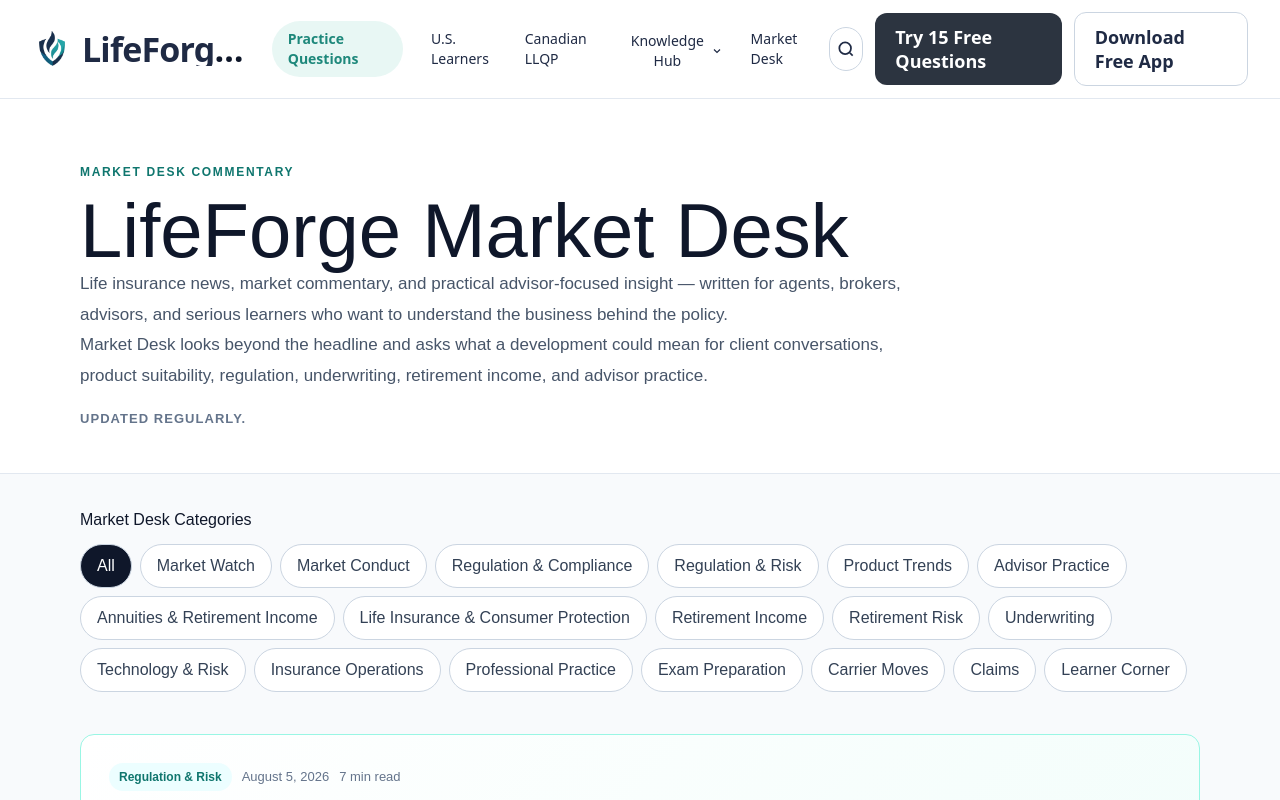
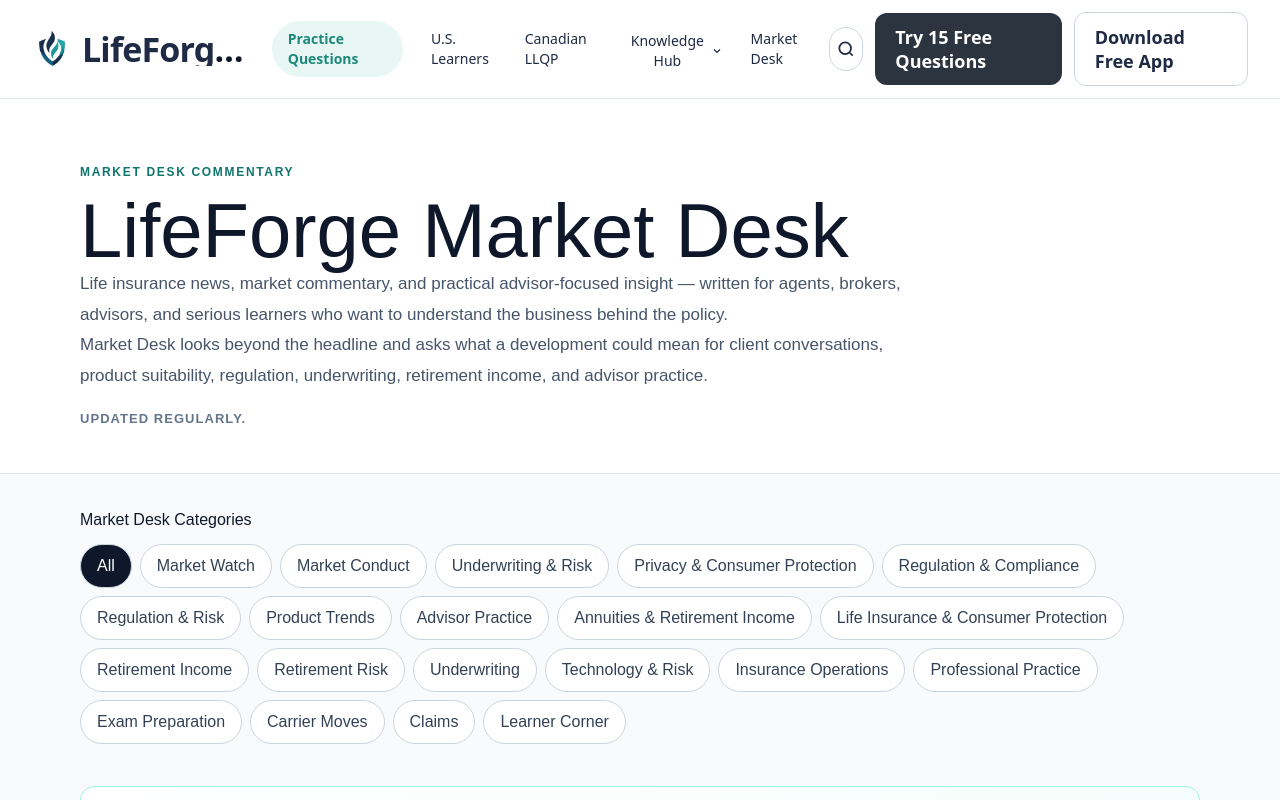
Before and after one commit to jfitz80/LifeForgeStudyPrep, a Next.js app: page /news in a window 1280 px wide. Shown: the top 800 px of the page. Built offline with nearby package versions, Linux system fonts and the light colour scheme.

Commit message:
Wire genetic testing article into Market Desk listing

```diff
--- a/app/news/page.tsx
+++ b/app/news/page.tsx
@@ -3,12 +3,13 @@
 import "@/data/news-commission-article";
 import "@/data/news-private-credit-liquidity-risk";
 import "@/data/news-asset-ratings-guarantees";
+import "@/data/news-genetic-testing-underwriting";
 import Link from "next/link";
 import type { CSSProperties } from "react";
 import { useMemo, useState } from "react";
 import { getSortedNewsItems, marketDeskDisclaimer, newsItems, type MarketDeskCategory } from "@/data/news";
 
-type CategoryFilter = "All" | MarketDeskCategory | "Market Conduct";
+type CategoryFilter = "All" | MarketDeskCategory | "Market Conduct" | "Underwriting & Risk" | "Privacy & Consumer Protection";
 
 type NewsCardTitle = {
   title: string;
@@ -19,6 +20,8 @@ const categories: CategoryFilter[] = [
   "All",
   "Market Watch",
   "Market Conduct",
+  "Underwriting & Risk",
+  "Privacy & Consumer Protection",
   "Regulation & Compliance",
   "Regulation & Risk",
   "Product Trends",
```
